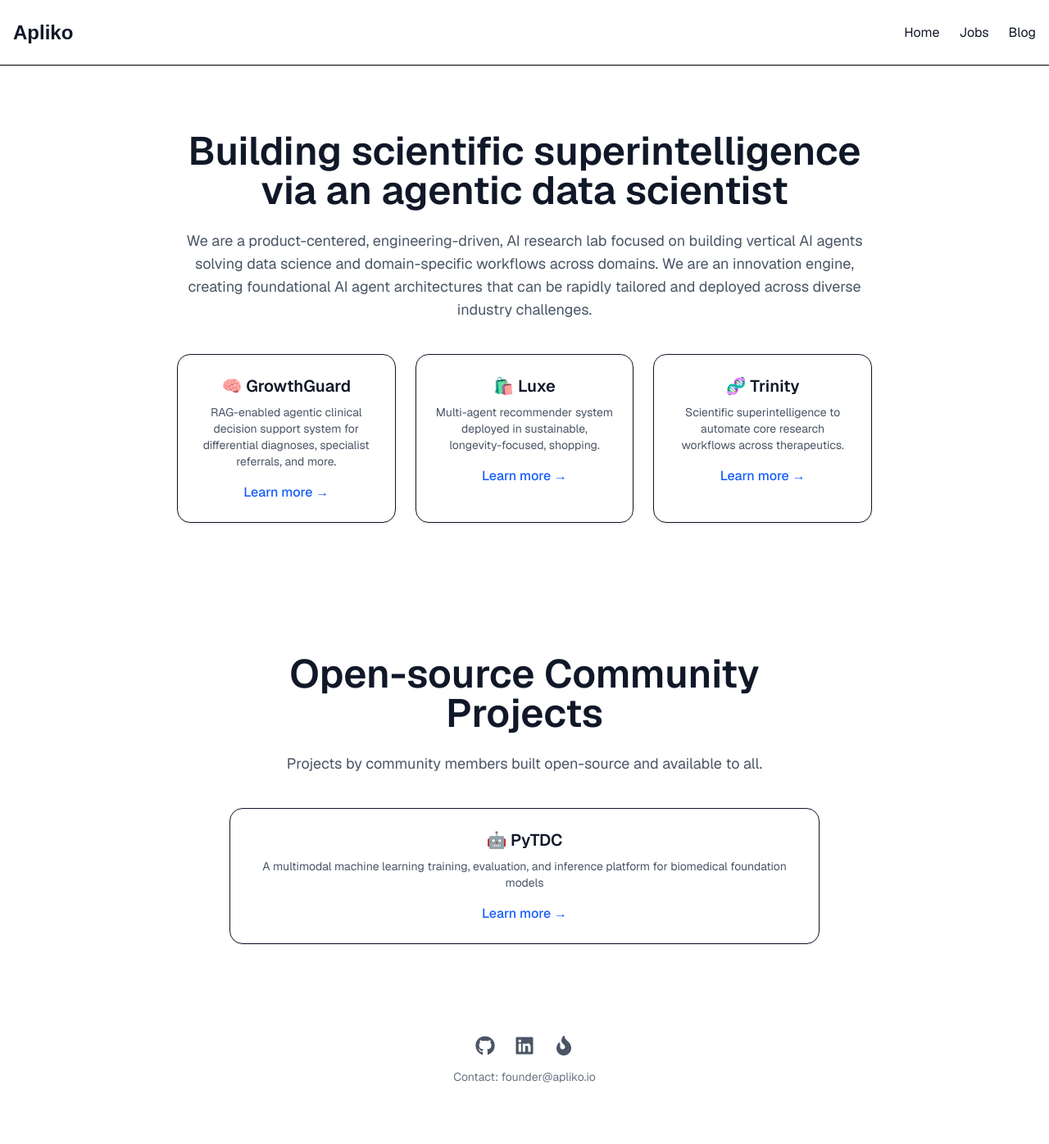
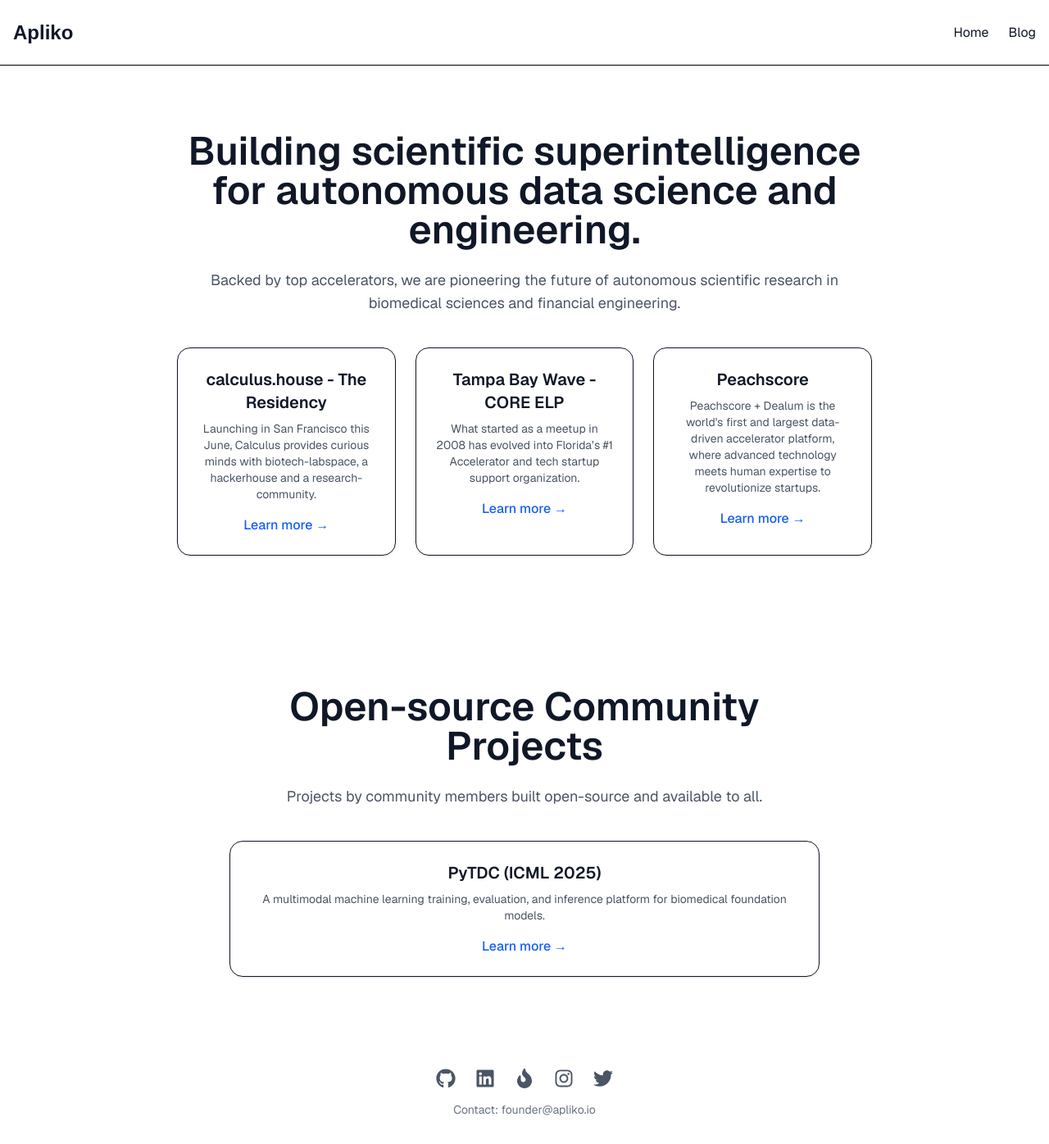
Before and after one commit to amva13/aplikosite, a Next.js app: page / in a window 1280 px wide. Shown: the whole page at 82% size. Before the commit the page ends 1356 px from the top, so only its background shows below. Built offline with nearby package versions, Linux system fonts and the light colour scheme.

Commit message:
add accelerators and remove confusion around several products

```diff
--- a/src/app/page.tsx
+++ b/src/app/page.tsx
@@ -1,5 +1,5 @@
 import Link from 'next/link';
-import { FaGithub, FaLinkedin, FaFire } from 'react-icons/fa';
+import { FaGithub, FaLinkedin, FaFire, FaInstagram, FaTwitter } from 'react-icons/fa';
 
 export default function Home() {
   return (
@@ -7,42 +7,42 @@
 
         <section className="px-6 py-20 text-center max-w-4xl mx-auto">
           <h2 className="text-4xl md:text-5xl font-semibold mb-6">
-            Building scientific superintelligence via an agentic data scientist
+            Building scientific superintelligence for autonomous data science and engineering.
           </h2>
           <p className="text-lg text-gray-600 mb-10">
-            We are a product-centered, engineering-driven, AI research lab focused on building vertical AI agents solving data science and domain-specific workflows across domains. We are an innovation engine, creating foundational AI agent architectures that can be rapidly tailored and deployed across diverse industry challenges.
+            Backed by top accelerators, we are pioneering the future of autonomous scientific research in biomedical sciences and financial engineering.
           </p>
           {/* change nums here for columns */}
           <div className="grid md:grid-cols-3 gap-6">
             <div className="border rounded-2xl p-6 shadow hover:shadow-md transition">
-              <h3 className="text-xl font-semibold mb-2">🧠 GrowthGuard</h3>
+              <h3 className="text-xl font-semibold mb-2">calculus.house - The Residency</h3>
               <p className="text-gray-600 mb-4 text-sm">
-                RAG-enabled agentic clinical decision support system for differential diagnoses, specialist referrals, and more.
+              Launching in San Francisco this June, Calculus provides curious minds with biotech-labspace, a hackerhouse and a research-community.
               </p>
               <a
                 className="text-blue-600 font-medium hover:underline cursor-pointer"
-                href="https://github.com/amva13/growth-llm"
+                href="https://www.calculus.house/"
               >
                 Learn more →
               </a>
             </div>
 
             <div className="border rounded-2xl p-6 shadow hover:shadow-md transition">
-              <h3 className="text-xl font-semibold mb-2">🛍️ Luxe</h3>
+              <h3 className="text-xl font-semibold mb-2">Tampa Bay Wave - CORE ELP</h3>
               <p className="text-gray-600 mb-4 text-sm">
-                Multi-agent recommender system deployed in sustainable, longevity-focused, shopping.
+              What started as a meetup in 2008 has evolved into Florida’s #1 Accelerator and tech startup support organization.
               </p>
-              <Link href="/wip" className="text-blue-600 font-medium hover:underline">
+              <Link href="https://www.tampabaywave.org/core-membership/" className="text-blue-600 font-medium hover:underline">
                 Learn more →
               </Link>
             </div>
 
             <div className="border rounded-2xl p-6 shadow hover:shadow-md transition">
-              <h3 className="text-xl font-semibold mb-2">🧬 Trinity</h3>
+              <h3 className="text-xl font-semibold mb-2">Peachscore</h3>
               <p className="text-gray-600 mb-4 text-sm">
-                Scientific superintelligence to automate core research workflows across therapeutics.
+              Peachscore + Dealum is the world's first and largest data-driven accelerator platform, where advanced technology meets human expertise to revolutionize startups.
               </p>
-              <Link href="https://www.calculus.house/alex-velez-arce" className="text-blue-600 font-medium hover:underline">
+              <Link href="https://app.peachscore.com/company/apliko-inc" className="text-blue-600 font-medium hover:underline">
                 Learn more →
               </Link>
             </div>
@@ -59,9 +59,9 @@
           <div className="grid md:grid-cols-1">
 
             <div className="border rounded-2xl p-6 shadow hover:shadow-md transition">
-              <h3 className="text-xl font-semibold mb-2">🤖 PyTDC</h3>
+              <h3 className="text-xl font-semibold mb-2">PyTDC (ICML 2025)</h3>
               <p className="text-gray-600 mb-4 text-sm">
-              A multimodal machine learning training, evaluation, and inference platform for biomedical foundation models
+              A multimodal machine learning training, evaluation, and inference platform for biomedical foundation models.
               </p>
               <Link href="https://pytdc.apliko.io/" className="text-blue-600 font-medium hover:underline">
                 Learn more →
@@ -96,6 +96,22 @@
           >
             <FaFire size={24} />
           </a>
+          <a
+            href="https://www.instagram.com/apliko_io/"
+            target="_blank"
+            rel="noopener noreferrer"
+            className="text-gray-600 hover:text-pink-600 transition"
+          >
+            <FaInstagram size={24} />
+          </a>
+          <a
+            href="https://twitter.com/apliko_"
+            target="_blank"
+            rel="noopener noreferrer"
+            className="text-gray-600 hover:text-blue-400 transition"
+          >
+            <FaTwitter size={24} />
+          </a>
         </div>
           Contact: <a href="mailto:founder@apliko.io" className="hover:underline">founder@apliko.io</a>
         </footer>
--- a/src/components/navigation/navbar/index.tsx
+++ b/src/components/navigation/navbar/index.tsx
@@ -33,11 +33,11 @@
                   <p>Home</p>
                 </Link>
               </li>
-              <li>
+              {/* <li>
                 <Link href="/jobs">
                   <p>Jobs</p>
                 </Link>
-              </li>
+              </li> */}
               <li>
                 <Link href="/blog">
                   <p>Blog</p>
--- a/src/components/navigation/sidebar/index.tsx
+++ b/src/components/navigation/sidebar/index.tsx
@@ -39,8 +39,8 @@
             </Link>
           </li>
           <li>
-            <Link href="/jobs" onClick={toggle}>
-              <p>Jobs</p>
+            <Link href="/blog" onClick={toggle}>
+              <p>Blog</p>
             </Link>
           </li>
           <li>
```
